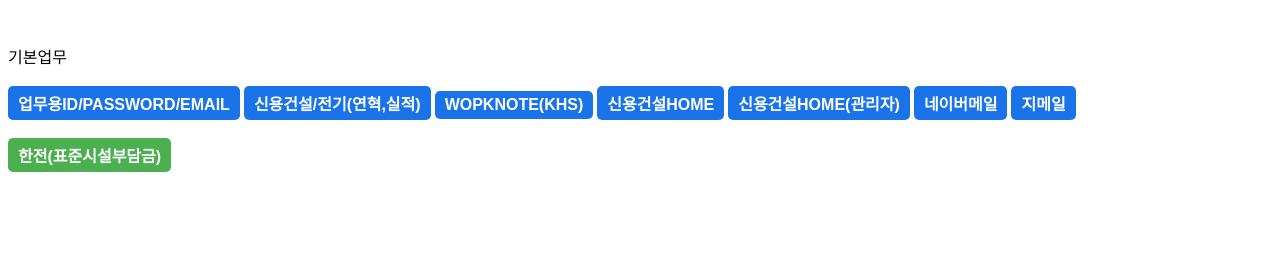
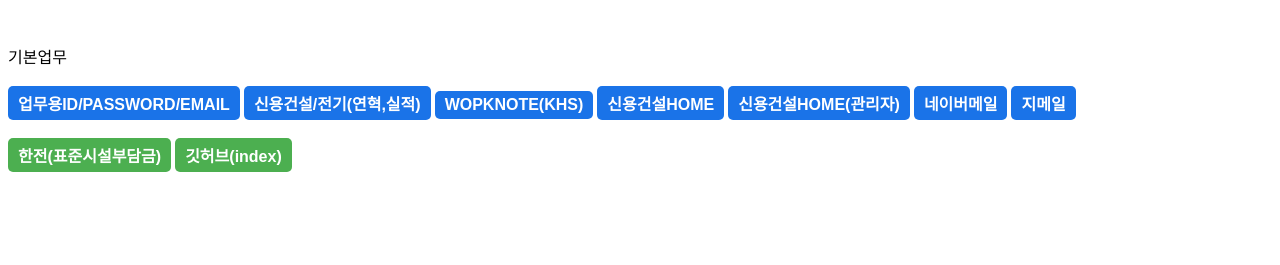
Before and after one commit to ldy5318sy/work, a plain HTML site: page index.html in a window 1280 px wide. Drawn offline with Linux system fonts and the light colour scheme.

Commit message:
Update index.html

```diff
--- a/index.html
+++ b/index.html
@@ -77,6 +77,13 @@
   <button style="background-color: #4caf50; color: white; font-size: 16px; font-weight: bold; padding: 5px 10px; border: none; border-radius: 5px; cursor: pointer;" onclick="window.open('https://online.kepco.co.kr/PRM076D00', '_blank')">
     한전(표준시설부담금)
   </button>
+    <button style="background-color: #4caf50; color: white; font-size: 16px; font-weight: bold; padding: 5px 10px; border: none; border-radius: 5px; cursor: pointer;" onclick="window.open('https://github.com/ldy5318sy/work/edit/main/index.html', '_blank')">
+    깃허브(index)
+  </button>
+  <br><br>
+
+  <br><br>
+
   <br><br>
 </body>
 </html>
```
